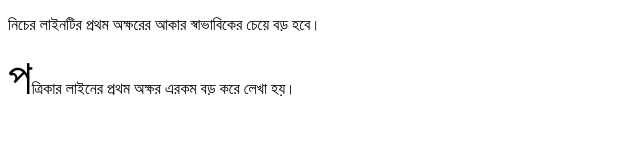
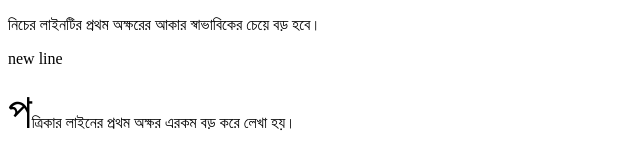
Before and after one commit to engineer-shahin/a, a plain HTML site: page index.html in a window 1280 px wide. Shown: the whole page, without its empty margins (0-640 px from the left). Drawn offline with Linux system fonts and the light colour scheme.

Commit message:
second change

```diff
--- a/index.html
+++ b/index.html
@@ -12,6 +12,7 @@
 <body>
 
   <p>নিচের লাইনটির প্রথম অক্ষরের আকার স্বাভাবিকের চেয়ে বড় হবে।</p>
+  <div>new line</div>
   <p class="line">পত্রিকার লাইনের প্রথম অক্ষর এরকম বড় করে লেখা হয়।</p>
 
 </body>
```
